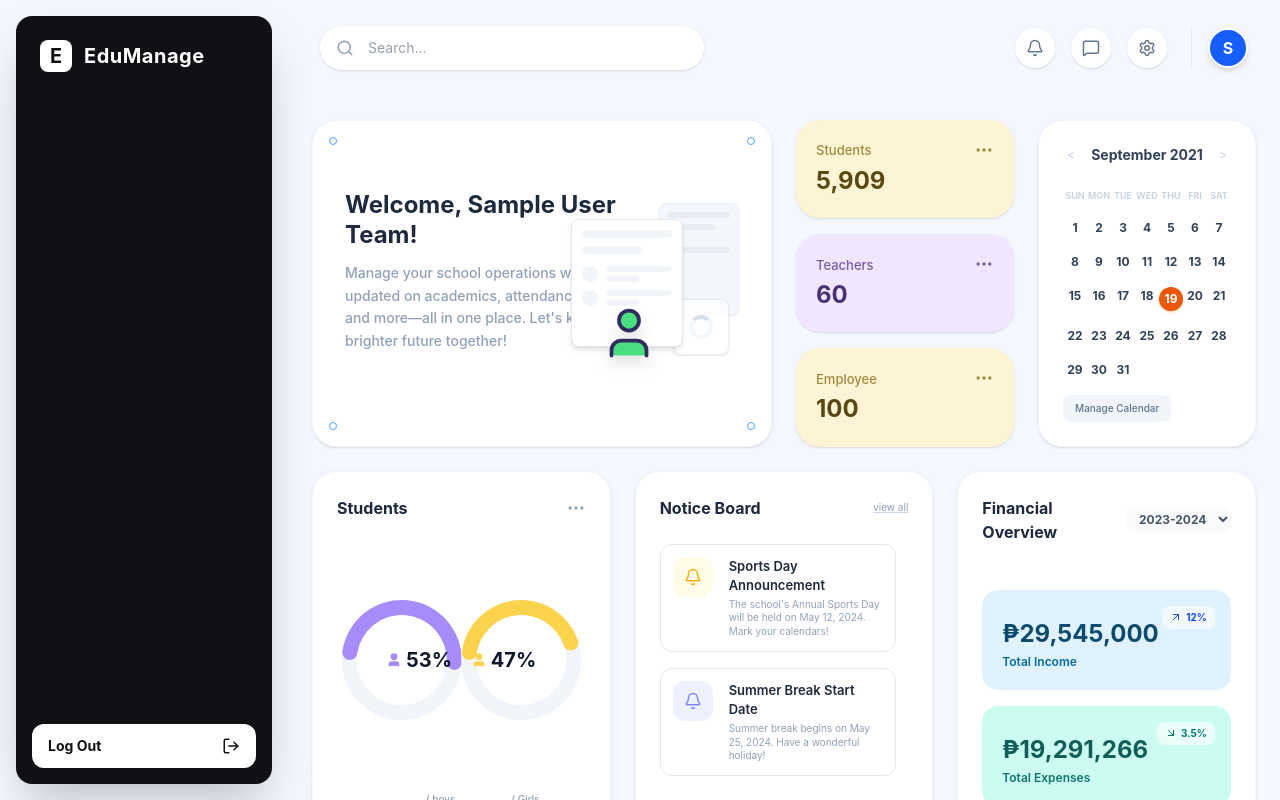
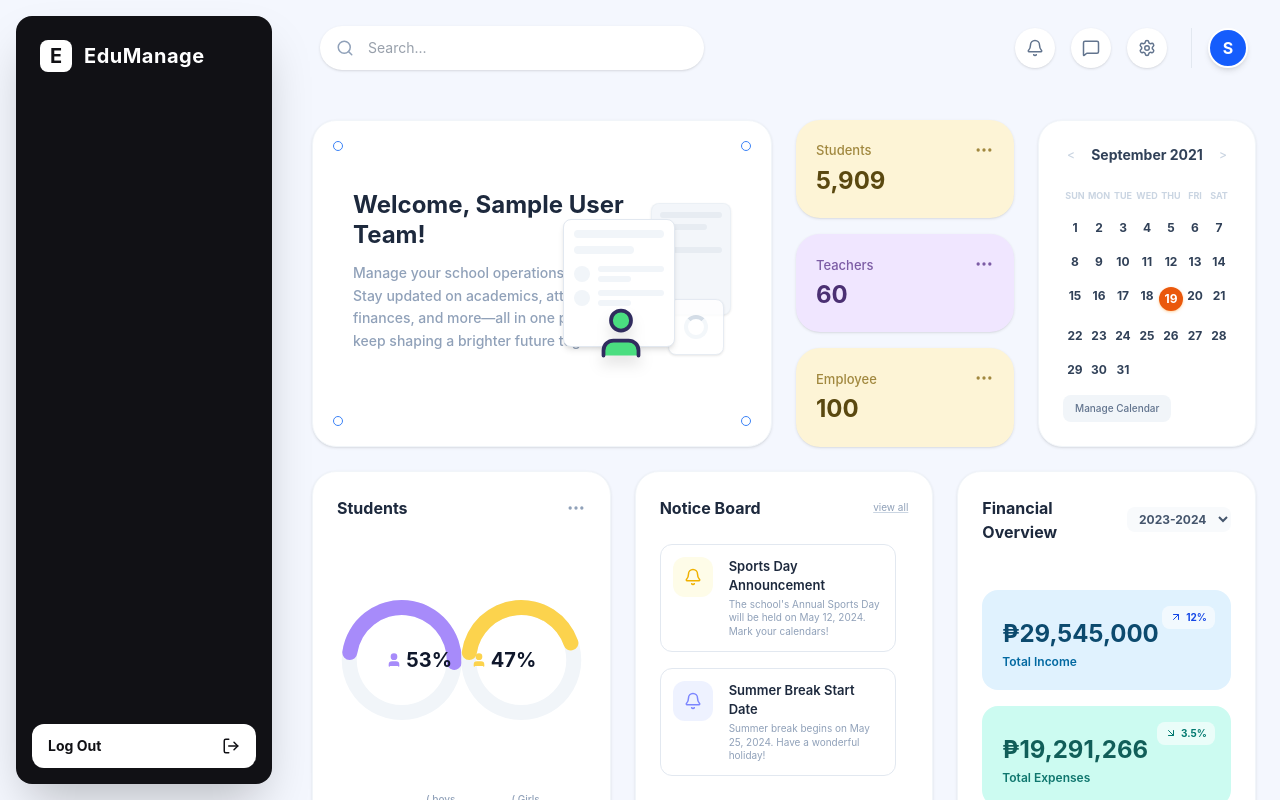
Before and after one commit to krukru741/School-Management-System, a React (Vite) app: page /dashboard in a window 1280 px wide. Built offline with nearby package versions, Linux system fonts and the light colour scheme; sample sign-in values are in the browser's storage.

Commit message:
feat: create dashboard component with analytics and summary widgets

```diff
--- a/src/pages/Dashboard.jsx
+++ b/src/pages/Dashboard.jsx
@@ -43,14 +43,14 @@ const AdminDashboard = ({ user }) => {
       <div className="grid grid-cols-1 lg:grid-cols-4 gap-6">
 
         {/* Welcome Banner */}
-        <div className="lg:col-span-2 bg-white rounded-[24px] p-8 shadow-sm flex flex-col sm:flex-row items-center justify-between border border-slate-100 relative overflow-hidden">
+        <div className="lg:col-span-2 bg-white rounded-[24px] p-10 shadow-sm flex flex-col sm:flex-row items-center justify-between border border-slate-100 relative overflow-hidden min-h-[248px]">
           {/* Corner dots */}
-          <div className="absolute top-4 left-4 w-2 h-2 rounded-full border-[1.5px] border-blue-400"></div>
-          <div className="absolute top-4 right-4 w-2 h-2 rounded-full border-[1.5px] border-blue-400"></div>
-          <div className="absolute bottom-4 left-4 w-2 h-2 rounded-full border-[1.5px] border-blue-400"></div>
-          <div className="absolute bottom-4 right-4 w-2 h-2 rounded-full border-[1.5px] border-blue-400"></div>
+          <div className="absolute top-5 left-5 w-2.5 h-2.5 rounded-full border-[1.5px] border-[#3B82F6]"></div>
+          <div className="absolute top-5 right-5 w-2.5 h-2.5 rounded-full border-[1.5px] border-[#3B82F6]"></div>
+          <div className="absolute bottom-5 left-5 w-2.5 h-2.5 rounded-full border-[1.5px] border-[#3B82F6]"></div>
+          <div className="absolute bottom-5 right-5 w-2.5 h-2.5 rounded-full border-[1.5px] border-[#3B82F6]"></div>
 
-          <div className="max-w-sm relative z-10">
+          <div className="max-w-[420px] relative z-10 self-center">
             <h2 className="text-2xl font-bold text-slate-800 mb-3 leading-tight">Welcome, {user?.name || 'Laurel Higher Secondary School'} Team!</h2>
             <p className="text-slate-400 text-sm leading-relaxed mb-6 font-medium">
               Manage your school operations with ease. Stay updated on academics, attendance, finances, and more—all in one place. Let's keep shaping a brighter future together!
```
